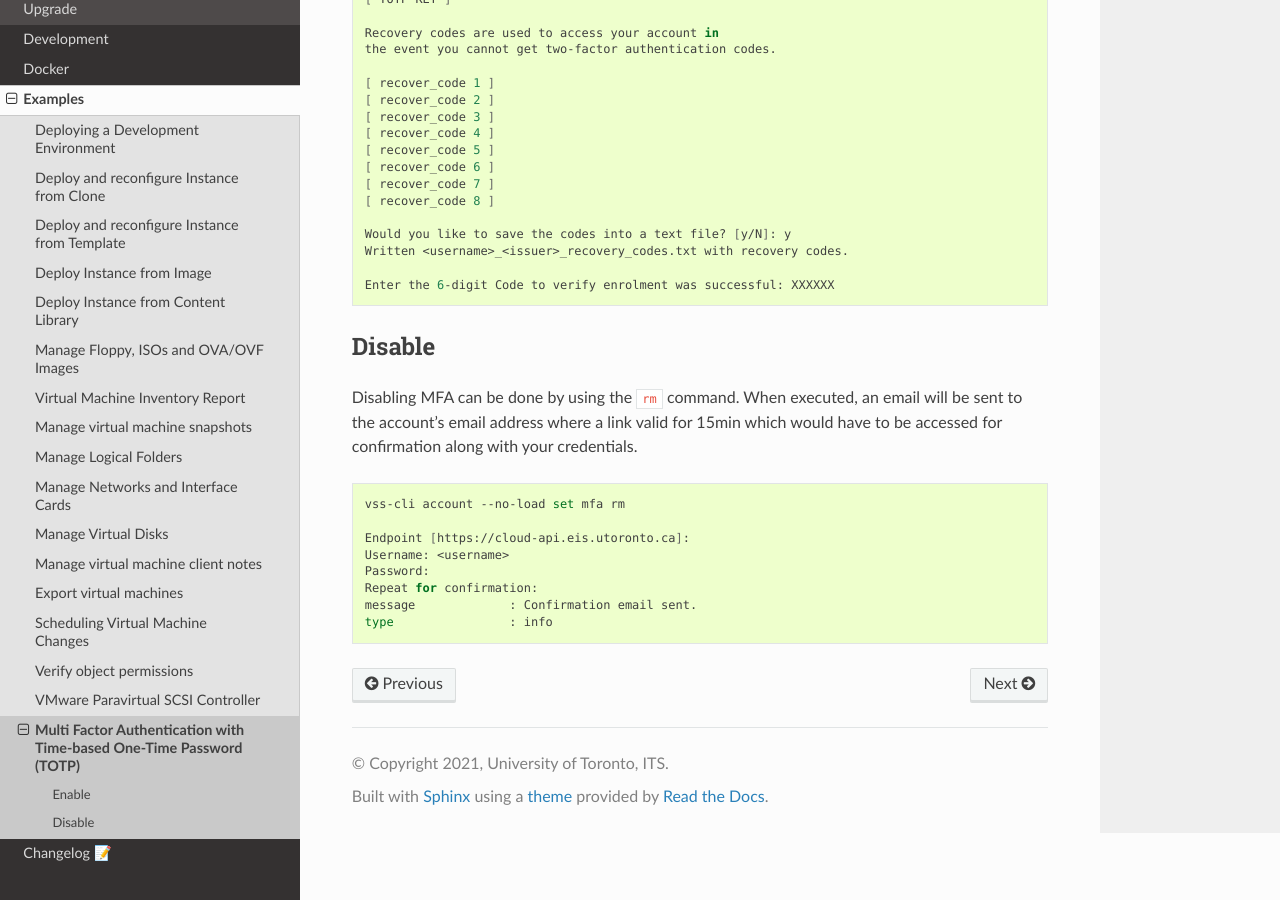
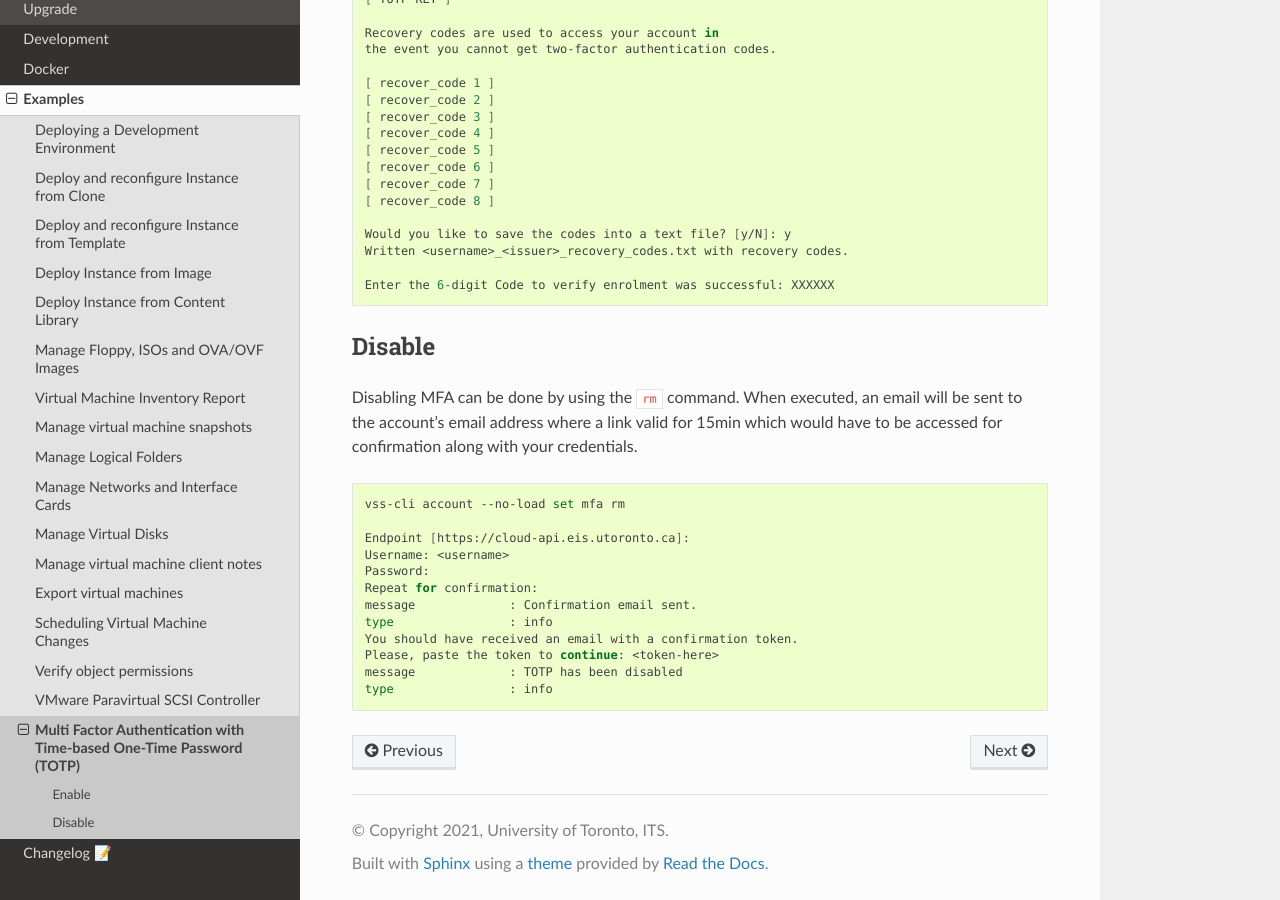
Before and after one commit to EIS-ITS/vss-cli, a Sphinx documentation site: the page built from docs/examples/mfa.rst, in a window 1280 px wide and 900 px high, scrolled down 1369 px. Built offline with Sphinx 7.4.7 and the Read the Docs theme 2.0.0, drawn with Linux system fonts in a browser that asks for light colours; the version number could not be read and is left out.

Commit message:
Issue #478: ⚡️account/set/mfa rm to prompt for token - update docs - fixes #478

```diff
--- a/docs/examples/mfa.rst
+++ b/docs/examples/mfa.rst
@@ -106,3 +106,7 @@ which would have to be accessed for confirmation along with your credentials.
     Repeat for confirmation:
     message             : Confirmation email sent.
     type                : info
+    You should have received an email with a confirmation token.
+    Please, paste the token to continue: <token-here>
+    message             : TOTP has been disabled
+    type                : info
```
Also changed, not shown: .bumpversion.cfg, 3 other files.
